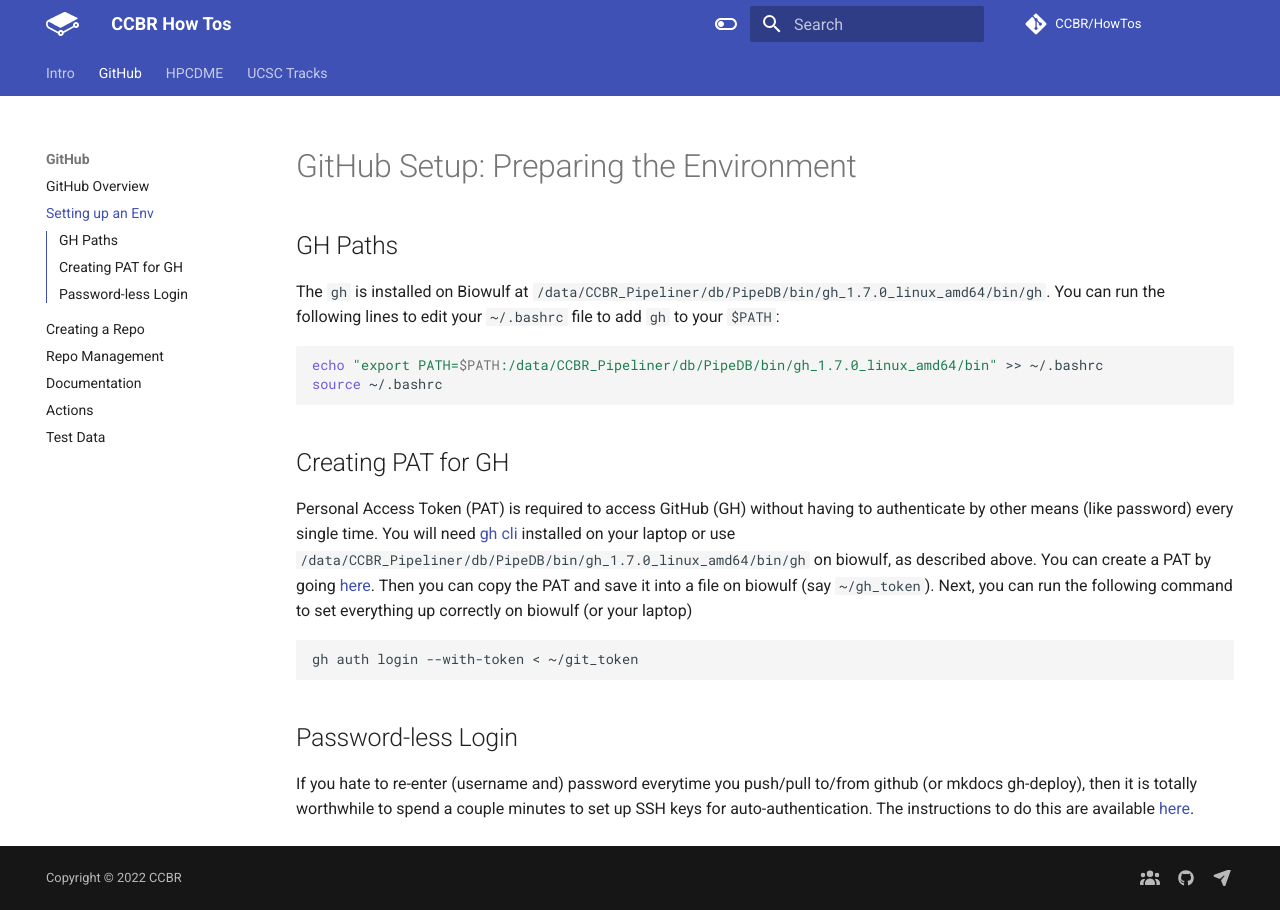
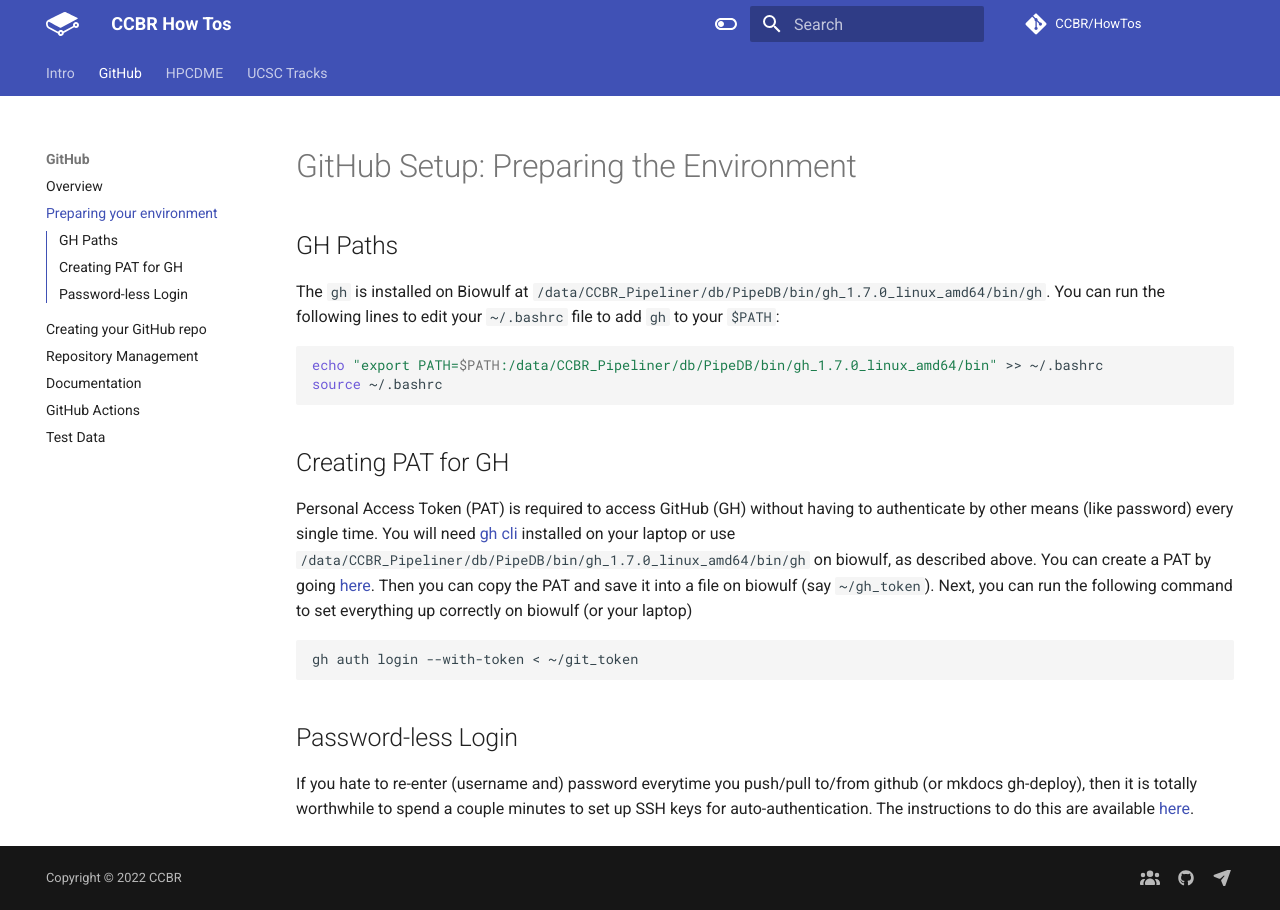
Before and after one commit to escauley/HowTos, an MkDocs documentation site: the page built from docs/GitHub/setup_env.md, in a window 1280 px wide. Built offline with MkDocs 1.6.1 and Material for MkDocs 9.7.7, drawn with Linux system fonts in a browser that asks for light colours; comment, search, counter and statistics services are not loaded; the version menu is left out.

Commit message:
update titles

```diff
--- a/mkdocs.yml
+++ b/mkdocs.yml
@@ -98,12 +98,12 @@
 nav:
   - Intro : index.md
   - GitHub:
-    - GitHub Overview: GitHub/overview.md
-    - Setting up an Env: GitHub/setup_env.md
-    - Creating a Repo: GitHub/setup_repo.md
-    - Repo Management: GitHub/sop_repo.md
+    - Overview: GitHub/overview.md
+    - Preparing your environment: GitHub/setup_env.md
+    - Creating your GitHub repo: GitHub/setup_repo.md
+    - Repository Management: GitHub/sop_repo.md
     - Documentation: GitHub/sop_docs.md
-    - Actions: GitHub/sop_actions.md
+    - GitHub Actions: GitHub/sop_actions.md
     - Test Data: GitHub/sop_testdata.md
   - HPCDME :
     - Setup : HPCDME/setup.md
```
